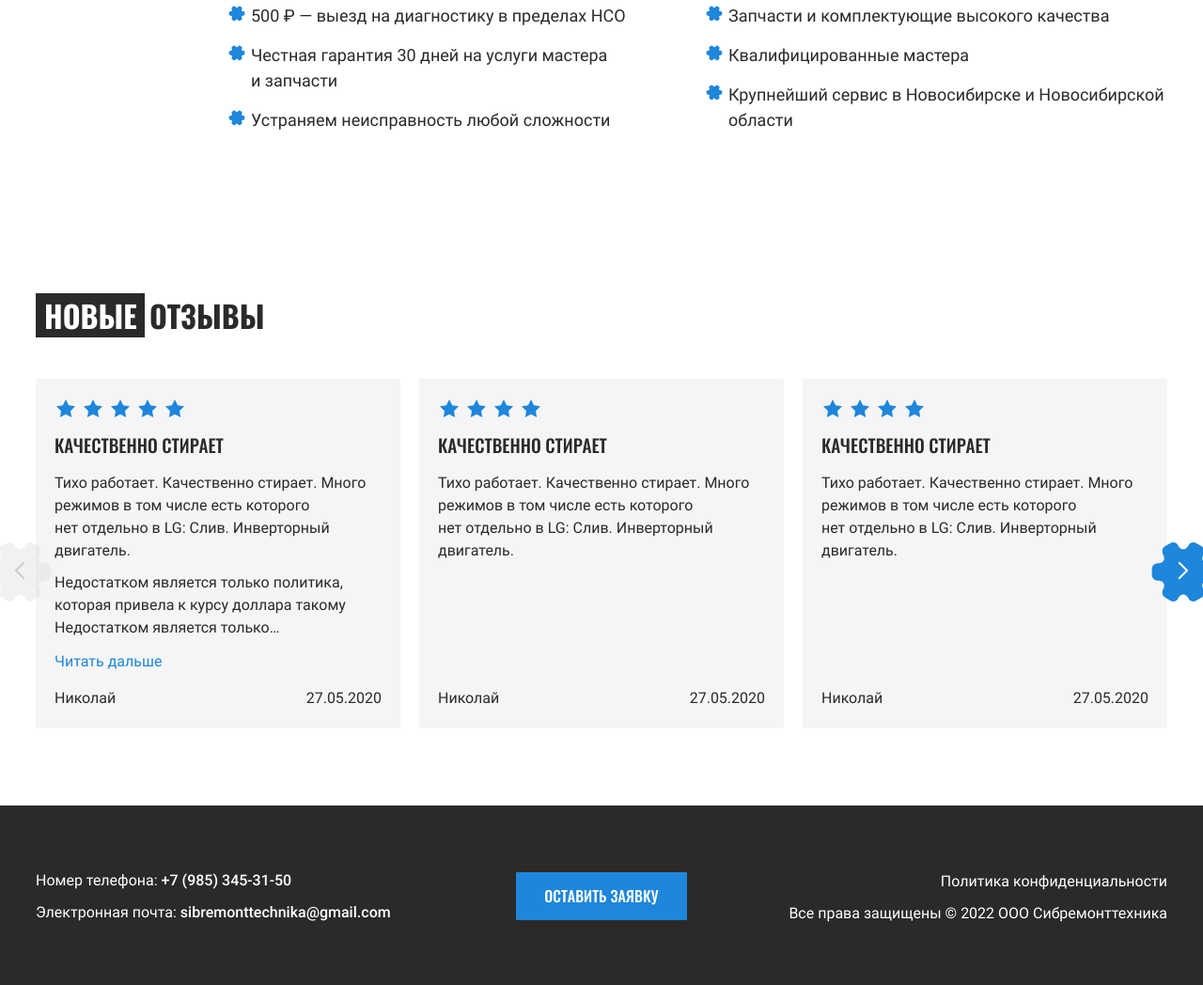
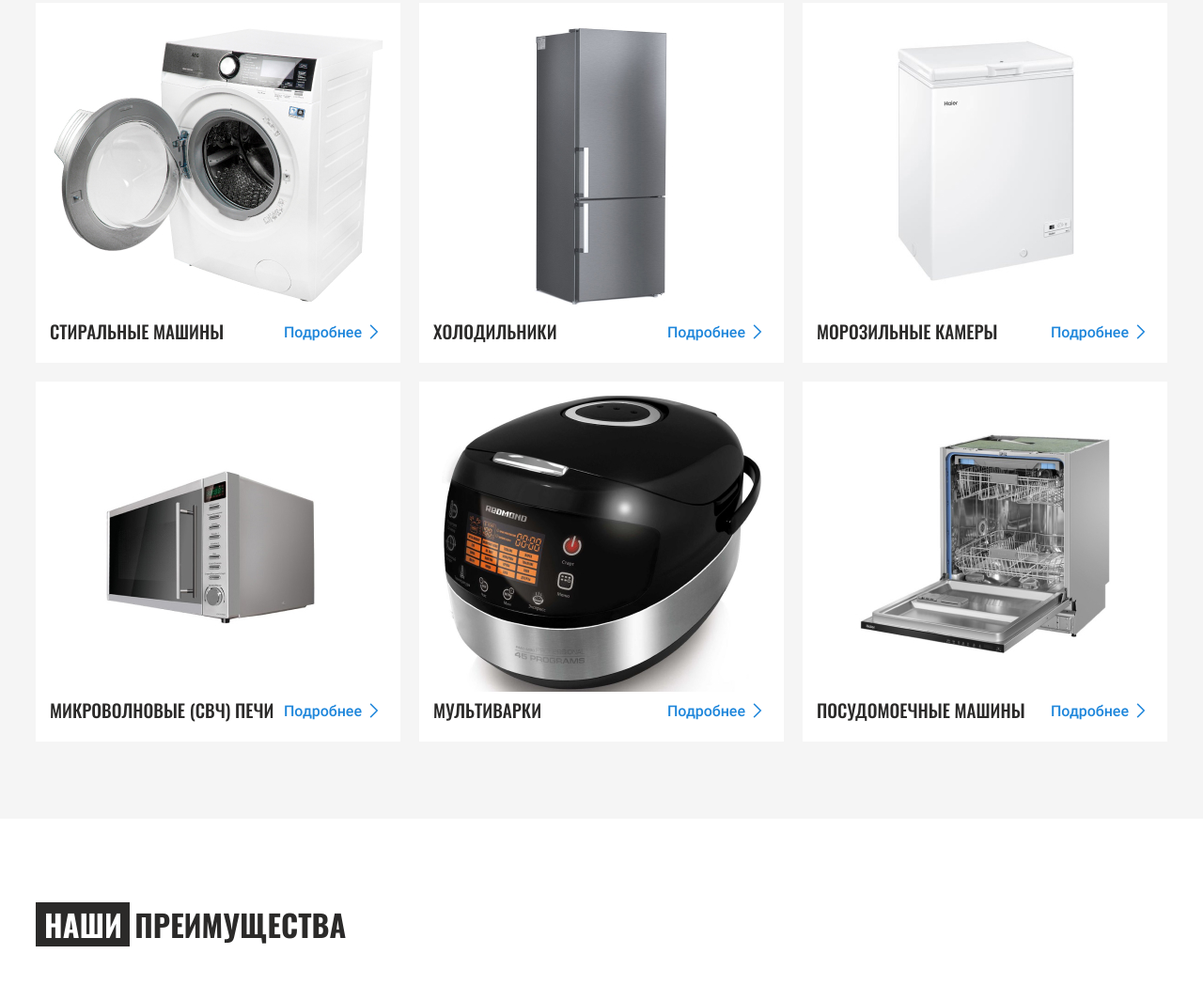
Before and after one commit to Anna-Anka/Sibremonttechnika, a website: page app/index.html in a window 1280 px wide. Shown: the part 832-1880 px from the top of the page at 94% size. Drawn offline with nearby package versions, Linux system fonts and the light colour scheme; files that its build step writes are made by us from their sources.

Commit message:
added services section

```diff
--- a/app/index.html
+++ b/app/index.html
@@ -324,6 +324,109 @@
     </div>
 
 </section>
+    <section class="services section">
+    <div class="container">
+        <h2 class="title">
+            <span class="title__accent">
+                Наши
+            </span>
+            Услуги
+        </h2>
+
+        <ul class="services__items">
+            <li class="services__item">
+                <article class="service-card">
+                    <a class="service-card__link" href="#">
+                        <img class="service-card__img" src="img/services/washing-machine.jpg" alt="Стиральные машины" width="358" height="315" loading="lazy">
+                    </a>
+                    <div class="service-card__info">
+                        <h3 class="service-card__title subtitle">
+                            Стиральные машины
+                        </h3>
+                        <a class="service-card__more" href="#">
+                            Подробнее
+                        </a>
+                    </div>
+                </article>
+            </li>
+            <li class="services__item">
+                <article class="service-card">
+                    <a class="service-card__link" href="#">
+                        <img class="service-card__img" src="img/services/refrigerator.jpg" alt="Холодильники" width="358" height="315" loading="lazy">
+                    </a>
+                    <div class="service-card__info">
+                        <h3 class="service-card__title subtitle">
+                            Холодильники
+                        </h3>
+                        <a class="service-card__more" href="#">
+                            Подробнее
+                        </a>
+                    </div>
+                </article>
+            </li>
+            <li class="services__item">
+                <article class="service-card">
+                    <a class="service-card__link" href="#">
+                        <img class="service-card__img" src="img/services/freezers.jpg" alt="Морозильные камеры" width="358" height="315" loading="lazy">
+                    </a>
+                    <div class="service-card__info">
+                        <h3 class="service-card__title subtitle">
+                            Морозильные камеры
+                        </h3>
+                        <a class="service-card__more" href="#">
+                            Подробнее
+                        </a>
+                    </div>
+                </article>
+            </li>
+            <li class="services__item">
+                <article class="service-card">
+                    <a class="service-card__link" href="#">
+                        <img class="service-card__img" src="img/services/microwave.jpg" alt="Микроволновые (свч) печи" width="358" height="315" loading="lazy">
+                    </a>
+                    <div class="service-card__info">
+                        <h3 class="service-card__title subtitle">
+                            Микроволновые (свч) печи
+                        </h3>
+                        <a class="service-card__more" href="#">
+                            Подробнее
+                        </a>
+                    </div>
+                </article>
+            </li>
+            <li class="services__item">
+                <article class="service-card">
+                    <a class="service-card__link" href="#">
+                        <img class="service-card__img" src="img/services/multicookers.jpg" alt="Мультиварки" width="358" height="315" loading="lazy">
+                    </a>
+                    <div class="service-card__info">
+                        <h3 class="service-card__title subtitle">
+                            Мультиварки
+                        </h3>
+                        <a class="service-card__more" href="#">
+                            Подробнее
+                        </a>
+                    </div>
+                </article>
+            </li>
+            <li class="services__item">
+                <article class="service-card">
+                    <a class="service-card__link" href="#">
+                        <img class="service-card__img" src="img/services/dishwashers.jpg" alt="посудомоечные машины" width="358" height="315" loading="lazy">
+                    </a>
+                    <div class="service-card__info">
+                        <h3 class="service-card__title subtitle">
+                            посудомоечные машины
+                        </h3>
+                        <a class="service-card__more" href="#">
+                            Подробнее
+                        </a>
+                    </div>
+                </article>
+            </li>
+        </ul>
+    </div>
+</section>
     <section class="advantages section">
     <div class="container">
 
--- /dev/null
+++ b/app/scss/home/_services.scss
@@ -0,0 +1,107 @@
+.services {
+    background-color: $gray-100;
+
+    &__items {
+        display: grid;
+        grid-template-columns: repeat(auto-fit, minmax(388px, 1fr));
+        gap: 20px;
+
+        @include mq('tablet-2') {
+            grid-template-columns: repeat(auto-fit, minmax(354px, 1fr));
+        }
+
+        @include mq('tablet') {
+            grid-template-columns: repeat(auto-fit, minmax(258px, 1fr));
+        }
+
+        @include mq('phone-2') {
+            grid-template-columns: repeat(auto-fit, minmax(210px, 1fr));
+        }
+    }
+
+    &__item {
+        display: flex;
+        justify-content: space-between;
+    }
+}
+
+.service-card {
+    width: 100%;
+    padding: 15px 15px 20px;
+    background-color: $white;
+
+    &__link {
+        display: inline-block;
+        margin-bottom: 15px;
+        @include adaptiv-value("height", 315, 270, 0);
+
+        &:focus {
+            box-shadow: 0 0 0 2px $blue-400;
+        }
+
+        &:hover {
+            .service-card__img {
+                transform: scale(1.1);
+            }
+        }
+
+        &:active {
+            .service-card__img {
+                opacity: 0.2;
+            }
+        }
+    }
+
+    &__img {
+        width: 100%;
+        object-fit: contain;
+        transition: transform 0.5s linear, opacity 0.4s;
+
+        @include mq('phone-2') {
+            flex-direction: column;
+        }
+    }
+
+    &__info {
+        display: flex;
+        align-items: center;
+        justify-content: space-between;
+        margin-top: auto;
+
+        @include mq('phone-2') {
+            flex-direction: column;
+            align-items: flex-start;
+        }
+    }
+
+    &__title {
+        margin-right: 10px;
+
+        @include mq('phone-2') {
+            margin-right: 0;
+            margin-bottom: 10px;
+        }
+    }
+
+    &__more {
+        position: relative;
+        padding-right: 26px;
+        color: $blue-400;
+        font-weight: $fw-500;
+        @include link;
+
+        &::after {
+            position: absolute;
+            top: 0;
+            right: 0;
+            width: 26px;
+            height: 26px;
+            background-color: $blue-400;
+            content: "";
+            mask-image: url('../img/icons/arrow-right.svg');
+            mask-repeat: no-repeat;
+            mask-size: contain;
+            mask-position: center;
+        }
+    }
+}
--- a/app/scss/style.scss
+++ b/app/scss/style.scss
@@ -14,4 +14,5 @@
 
 //Home
 @import 'home/offer';
+@import 'home/services';
 @import 'home/advantages';
```
Also changed, not shown: app/html/home/_services.html (added, +103 -0 lines), app/html/index.html (+1 -0 lines), app/img/services/dishwashers.jpg (added), app/img/services/freezers.jpg (added), app/img/services/microwave.jpg (added), app/img/services/multicookers.jpg (added), app/img/services/refrigerator.jpg (added), app/img/services/washing-machine.jpg (added).
